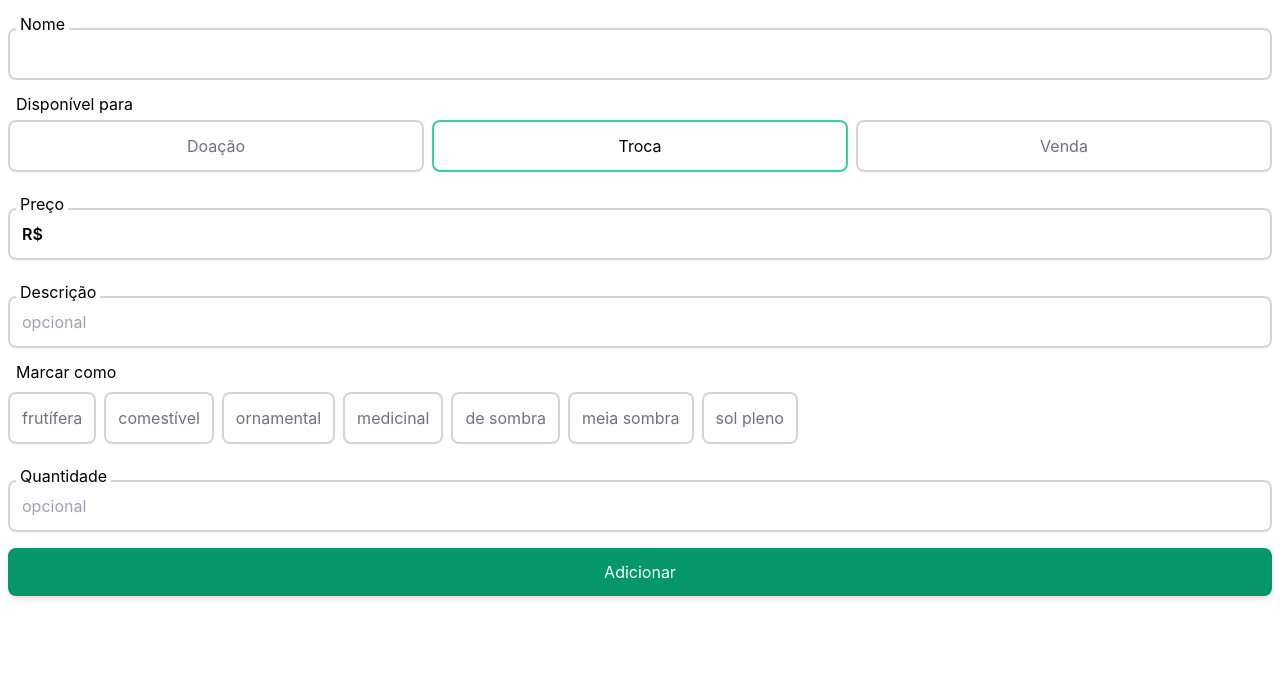
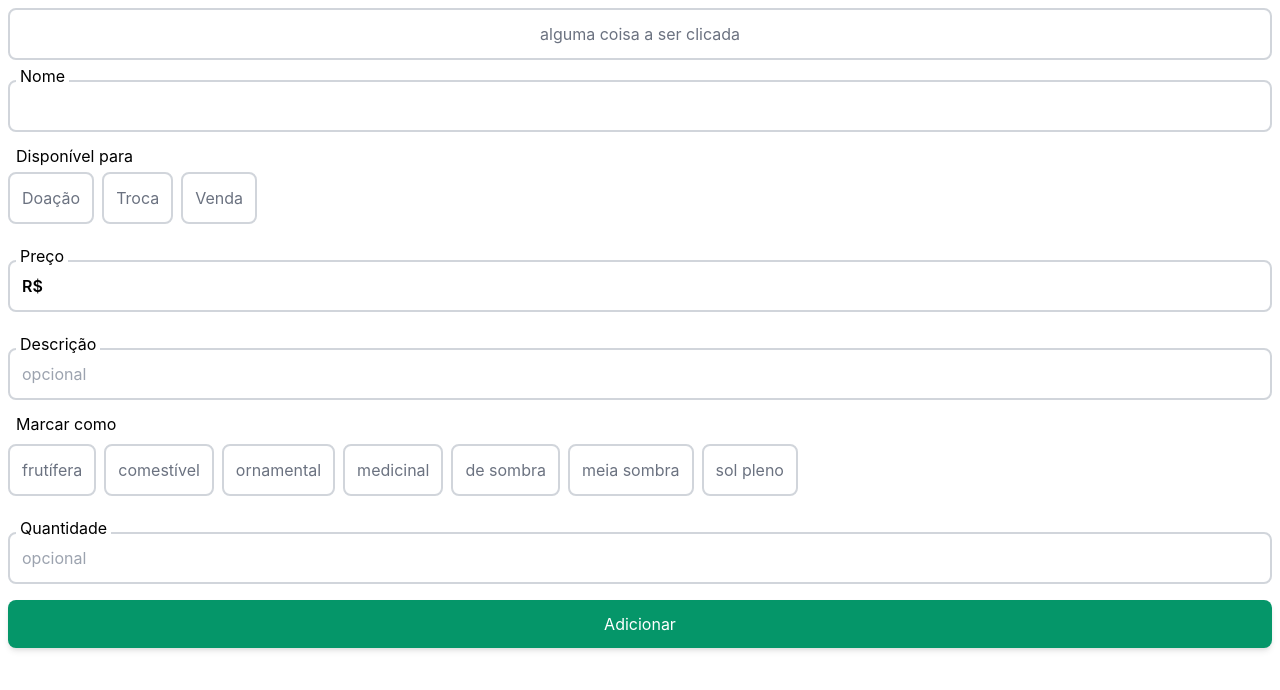
Before and after one commit to yolisses/SuasPlantas-site, a Next.js app: page /add in a window 1280 px wide. Shown: the top 690 px of the page. Built offline with nearby package versions, Linux system fonts and the light colour scheme.

Commit message:
add custom checkbox

```diff
--- a/add/AddItemScreen.tsx
+++ b/add/AddItemScreen.tsx
@@ -4,22 +4,30 @@ import { TextInput } from "../forms/TextInput";
 import { tags } from "./tags";
 import { TagsSelector } from "../forms/TagsSelector";
 import { useForm } from "react-hook-form";
+import { CustomCheckBox } from "../forms/CustomCheckbox";
+import { MyCheckBox } from "../forms/MyCheckbox";
 
 export function AddScreen() {
   const {
     register,
+    watch,
     handleSubmit,
     formState: { errors },
   } = useForm();
   const onSubmit = (data) => console.log("aqui", data);
 
-  console.error(errors);
+  console.error(watch("coisa"));
 
   const required = { value: true, message: "Esse campo é obrigatório" };
 
   return (
     <form onSubmit={handleSubmit(onSubmit)}>
       <div className="flex flex-col flex-1 h-full items-stretch p-2">
+        <MyCheckBox
+          text="alguma coisa a ser clicada"
+          error={errors?.coisa?.message}
+          {...register("coisa", { required })}
+        />
         <TextInput
           label="Nome"
           {...register("name", { required })}
--- /dev/null
+++ b/forms/CustomCheckbox.tsx
@@ -0,0 +1,51 @@
+import { forwardRef, HTMLProps, useEffect, useRef, useState } from "react";
+import { useCombinedRefs } from "./useCombinedRefs";
+
+interface CustomCheckBoxProps extends HTMLProps<HTMLInputElement> {
+  label: string;
+  error?: string;
+}
+
+// then our component
+export const CustomCheckBox = forwardRef(
+  (
+    { label, onChange, defaultChecked, error, ...rest }: CustomCheckBoxProps,
+    forwardedRef
+  ) => {
+    const [checked, setChecked] = useState(defaultChecked || false);
+
+    const innerRef = useRef(null);
+    const combinedRef = useCombinedRefs(forwardedRef, innerRef);
+
+    const setCheckedInput = (checked) => {
+      if (innerRef?.current?.checked !== checked) {
+        // just emulate an actual click on the input element
+        innerRef?.current?.click();
+      }
+    };
+
+    useEffect(() => {
+      setCheckedInput(checked);
+      if (onChange) {
+        onChange(checked);
+      }
+    }, [checked]);
+
+    return (
+      <div onClick={() => setChecked(!checked)}>
+        <input
+          style={{ display: "none" }}
+          ref={combinedRef}
+          type="checkbox"
+          defaultChecked={checked}
+          onChange={(e) => {
+            setChecked(e.target.checked);
+          }}
+          {...rest}
+        />
+        [{checked ? "X" : " "}]{label}
+        {error}
+      </div>
+    );
+  }
+);
--- /dev/null
+++ b/forms/MyCheckbox.tsx
@@ -0,0 +1,37 @@
+import { forwardRef, HTMLProps, useState } from "react";
+
+interface MyCheckBoxProps extends HTMLProps<HTMLInputElement> {
+  text: string;
+  error?: string;
+  className?: string;
+}
+
+export const MyCheckBox = forwardRef((props: MyCheckBoxProps, ref) => {
+  const { text, error, onChange, className, ...rest } = props;
+
+  const [checked, setChecked] = useState<boolean>();
+  console.error("checked", checked);
+  return (
+    <label>
+      <input
+        ref={ref}
+        type="checkbox"
+        onChange={(e) => {
+          setChecked(e.target.checked);
+          onChange(e);
+        }}
+        {...rest}
+        className="hidden"
+      />
+      <div
+        className={
+          "border-2 p-3 bg-white border-gray-300 text-center rounded-lg whitespace-nowrap select-none cursor-pointer " +
+          (checked ? "border-green-400 " : "text-gray-500 ") +
+          (className || "")
+        }
+      >
+        {text}
+      </div>
+    </label>
+  );
+});
--- a/forms/ToggleButton.tsx
+++ b/forms/ToggleButton.tsx
@@ -1,19 +1,37 @@
-interface ToggleButtonProps {
+import { forwardRef, HTMLProps, useState } from "react";
+
+interface ToggleButtonProps extends HTMLProps<HTMLInputElement> {
   text: string;
+  error?: string;
   className?: string;
-  active: boolean;
 }
 
-export function ToggleButton({ text, className, active }: ToggleButtonProps) {
+export const ToggleButton = forwardRef((props: ToggleButtonProps, ref) => {
+  const { text, error, onChange, className, ...rest } = props;
+
+  const [checked, setChecked] = useState<boolean>();
+  console.error("checked", checked);
   return (
-    <input
-      type="button"
-      value={text}
-      className={
-        "border-2 p-3 bg-white border-gray-300 text-center rounded-lg whitespace-nowrap " +
-        (active ? "border-green-400 " : "text-gray-500 ") +
-        (className || "")
-      }
-    ></input>
+    <label>
+      <div
+        className={
+          "border-2 p-3 bg-white border-gray-300 text-center rounded-lg whitespace-nowrap select-none cursor-pointer focus-within:bg-gray-100 " +
+          (checked ? "border-green-400 " : "text-gray-500 ") +
+          (className || "")
+        }
+      >
+        <input
+          ref={ref}
+          type="checkbox"
+          onChange={(e) => {
+            setChecked(e.target.checked);
+            if (onChange) onChange(e);
+          }}
+          {...rest}
+          className="absolute transform scale-0 opacity-0"
+        />
+        {text}
+      </div>
+    </label>
   );
-}
+});
--- /dev/null
+++ b/forms/useCombinedRefs.ts
@@ -0,0 +1,20 @@
+import { useEffect, useRef } from "react";
+
+// first, define a helper for combining refs
+export function useCombinedRefs(...refs) {
+    const targetRef = useRef();
+
+    useEffect(() => {
+      refs.forEach((ref) => {
+        if (!ref) return;
+
+        if (typeof ref === "function") {
+          ref(targetRef.current);
+        } else {
+          ref.current = targetRef.current;
+        }
+      });
+    }, [refs]);
+
+    return targetRef;
+  }
```
